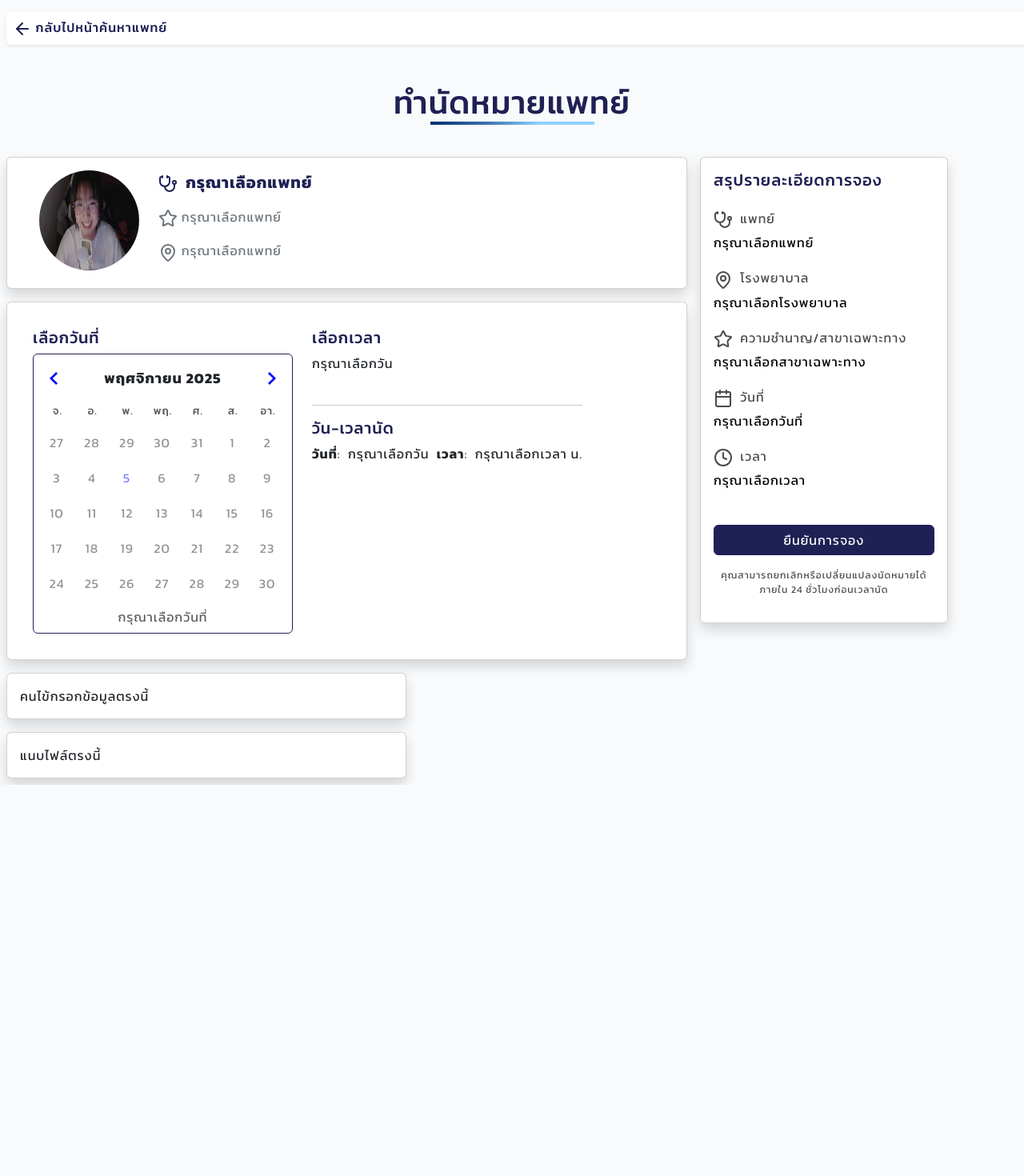
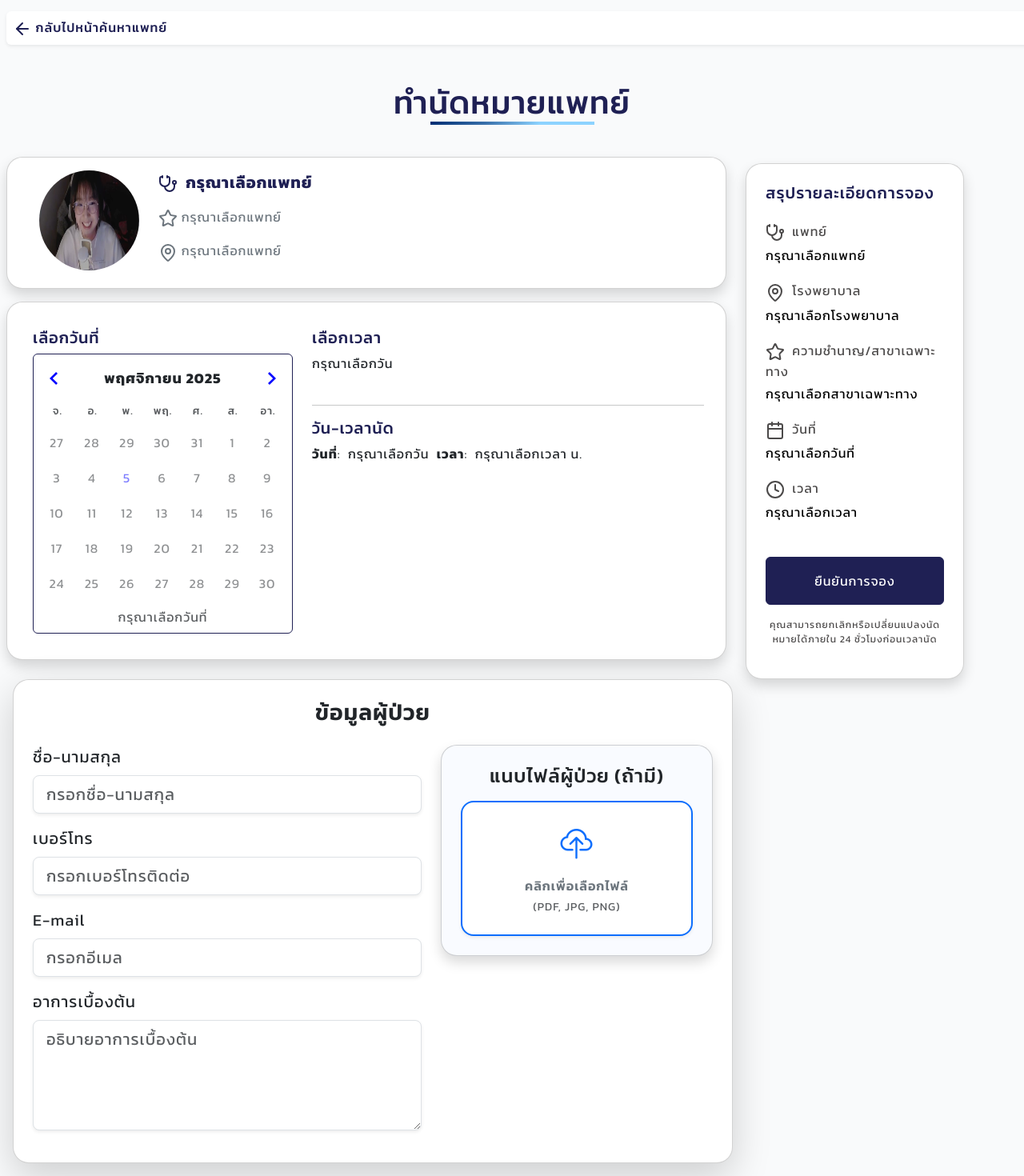
Before and after one commit to Supphanat-P/HealthQ-Co, a React (Vite) app: page /appointment in a window 1280 px wide. Shown: the part 134-1604 px from the top of the page at 80% size. Before the commit the page ends 1115 px from the top, so only its background shows below. Built offline with nearby package versions, Linux system fonts and the light colour scheme.

Commit message:
patientInfo

```diff
--- a/src/Pages/Home/Appointment/Appointment.jsx
+++ b/src/Pages/Home/Appointment/Appointment.jsx
@@ -8,6 +8,7 @@ import { useData } from "../../../Context/DataContext";
 import dayjs from "dayjs";
 import AppointmentDoctor from "../../../components/Shared/AppointmentDoctor";
 import AppointmentHeader from "../../../components/Shared/AppointmentHeader";
+import PatientInfo from "../../../components/Shared/PatientInfo";
 export default function Appointment() {
   const { doctorsSchedule } = useData();
 
@@ -50,11 +51,17 @@ export default function Appointment() {
         <div className="d-flex flex-row" width="100%">
           <div className="d-flex flex-column">
             {/* Doctor info */}
-            <div className="card shadow p-3 m-2" style={{ width: "851px" }}>
+            <div
+              className="card shadow p-3 m-2"
+              style={{ width: "900px", borderRadius: "20px" }}
+            >
               <AppointmentDoctor selectedDoctor={doctor} />
             </div>
             {/* P */}
-            <div className="card shadow p-3 m-2" style={{ width: "851px" }}>
+            <div
+              className="card shadow p-3 m-2"
+              style={{ width: "900px", borderRadius: "20px" }}
+            >
               <div className="d-flex flex-row p-3">
                 <Calendar
                   mode="single"
@@ -72,13 +79,8 @@ export default function Appointment() {
                 />
               </div>
             </div>
-            {/* Patient Info */}
-            <div className="card shadow p-3 m-2" style={{ width: "500px" }}>
-              คนไข้กรอกข้อมูลตรงนี้
-            </div>
-            <div className="card shadow p-3 m-2" style={{ width: "500px" }}>
-              แนบไฟล์ตรงนี้
-            </div>
+              {/* Patient Info */}
+              <PatientInfo />
           </div>
           <AppointmentSummary
             selectedDate={selectedDate}
--- a/src/components/Shared/AppointmentSummary.jsx
+++ b/src/components/Shared/AppointmentSummary.jsx
@@ -18,9 +18,18 @@ const AppointmentSummary = ({
     <>
       <div
         className="sticky-side"
-        style={{ position: "sticky", top: 20, zIndex: 100 }}
+        style={{
+          position: "sticky",
+          top: 20,
+          zIndex: 100,
+        }}
       >
-        <div className="card w-75 shadow m-2 p-3">
+        <div
+          className="card w-75 shadow m-3 p-4"
+          style={{
+            borderRadius: "20px",
+          }}
+        >
           <h5 className="mb-4 text-navy">สรุปรายละเอียดการจอง</h5>
 
           <div className="mb-3">
@@ -69,7 +78,7 @@ const AppointmentSummary = ({
             </p>
           </div>
           <div className="footer">
-            <Button className="btn-navy w-100 mt-4">ยืนยันการจอง</Button>
+            <Button style={{height: "60px"}} className="btn-navy w-100 mt-4">ยืนยันการจอง</Button>
 
             <p
               className="text-gray mt-3 text-center"
--- /dev/null
+++ b/src/components/Shared/PatientInfo.jsx
@@ -0,0 +1,123 @@
+import React, { useState } from "react";
+
+const PatientInfo = () => {
+  const [files, setFiles] = useState([]);
+
+  const handleFileChange = (e) => {
+    setFiles(Array.from(e.target.files));
+  };
+
+  return (
+    <div
+      className="card shadow-lg p-4 m-3"
+      style={{
+        borderRadius: "20px",
+        width: "100%",
+        maxWidth: "900px",
+      }}
+    >
+      <h4 className="mb-4 fw-semibold fs-3 text-center">ข้อมูลผู้ป่วย</h4>
+
+      <div className="row">
+        <div className="col-md-7">
+          <div className="mb-3">
+            <label className="form-label fw-ligh fs-5">ชื่อ-นามสกุล</label>
+            <input
+              type="text"
+              className="form-control form-control-lg shadow-sm"
+              placeholder="กรอกชื่อ-นามสกุล"
+            />
+          </div>
+
+          <div className="mb-3">
+            <label className="form-label fw-ligh fs-5">เบอร์โทร</label>
+            <input
+              type="text"
+              className="form-control form-control-lg shadow-sm"
+              placeholder="กรอกเบอร์โทรติดต่อ"
+            />
+          </div>
+
+          <div className="mb-3">
+            <label className="form-label fw-ligh fs-5">E-mail</label>
+            <input
+              type="email"
+              className="form-control form-control-lg shadow-sm"
+              placeholder="กรอกอีเมล"
+            />
+          </div>
+
+          <div className="mb-3">
+            <label className="form-label fw-ligh fs-5">อาการเบื้องต้น</label>
+            <textarea
+              className="form-control form-control-lg shadow-sm"
+              rows="4"
+              placeholder="อธิบายอาการเบื้องต้น"
+            ></textarea>
+          </div>
+        </div>
+
+        <div className="col-md-5 d-flex justify-content-center align-items-start">
+          <div
+            className="card shadow p-4 text-center w-100"
+            style={{ borderRadius: "20px", backgroundColor: "#f9fbff" }}
+          >
+            <h5 className="mb-3 fw-medium fs-4 text-center">
+              แนบไฟล์ผู้ป่วย (ถ้ามี)
+            </h5>
+
+            <label
+              htmlFor="fileUpload"
+              className="d-flex flex-column justify-content-center align-items-center border border-2 border-primary rounded-4 p-4 shadow-sm"
+              style={{
+                cursor: "pointer",
+                transition: "0.2s",
+                backgroundColor: "#ffffff",
+              }}
+              onMouseEnter={(e) =>
+                (e.currentTarget.style.backgroundColor = "#f0f7ff")
+              }
+              onMouseLeave={(e) =>
+                (e.currentTarget.style.backgroundColor = "#ffffff")
+              }
+            >
+              <i className="bi bi-cloud-upload fs-1 text-primary mb-2"></i>
+              <span className="fw-semibold text-secondary">
+                คลิกเพื่อเลือกไฟล์
+              </span>
+              <small className="text-muted mt-1">(PDF, JPG, PNG)</small>
+              <input
+                type="file"
+                id="fileUpload"
+                onChange={handleFileChange}
+                className="d-none"
+                accept=".pdf, .jpg, .jpeg, .png"
+                multiple
+              />
+            </label>
+
+            {files.length > 0 && (
+              <div className="mt-3 text-start">
+                <p className="text-success fw-semibold mb-2">อัปโหลดแล้ว:</p>
+                {files.map((file, index) => (
+                  <div key={index} className="mb-1">
+                    <a
+                      href={URL.createObjectURL(file)}
+                      target="_blank"
+                      rel="noopener noreferrer"
+                      className="text-truncate d-block"
+                    >
+                      {file.name}
+                    </a>
+                  </div>
+                ))}
+              </div>
+            )}
+          </div>
+        </div>
+      </div>
+    </div>
+  );
+};
+
+export default PatientInfo;
--- a/src/components/Shared/SelectTime.jsx
+++ b/src/components/Shared/SelectTime.jsx
@@ -72,7 +72,7 @@ const SelectTime = ({
             );
           })}
         </div>
-        <hr />
+        <hr style={{ width: "490px" }} />
         <h5 className="text-navy">วัน-เวลานัด</h5>
         <div className="mb-3">
           <strong>วันที่</strong>: &nbsp;
```
